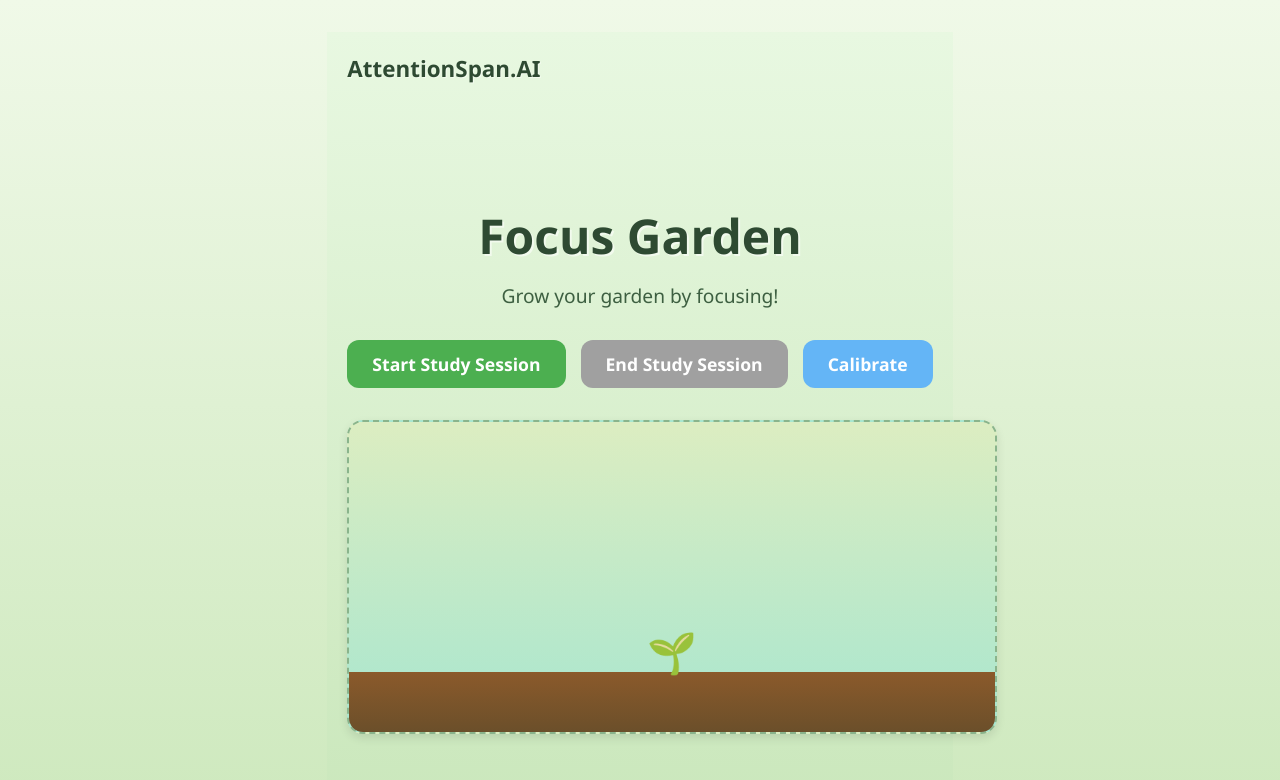
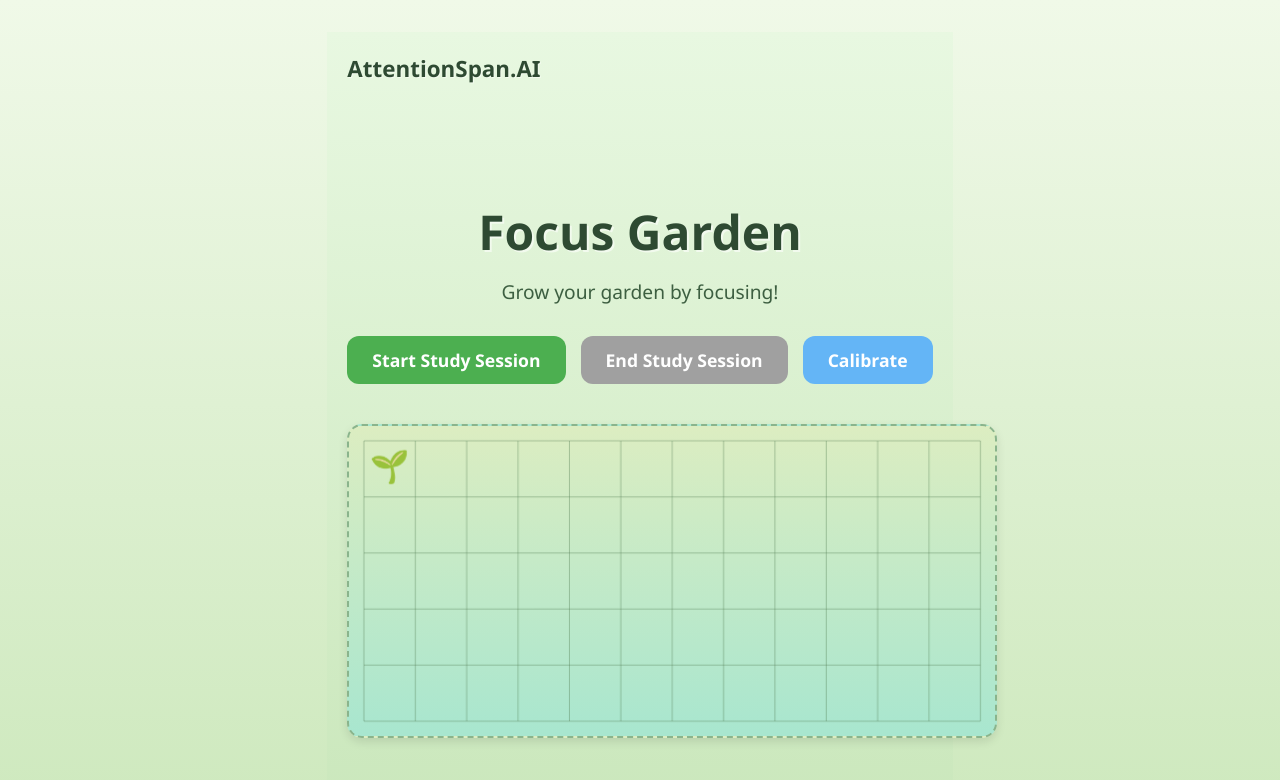
Before and after one commit to Madrobot9182/AttentionSpan.ai, a React app in the folder app/frontend/: page / in a window 1280 px wide. Shown: the top 780 px of the page. Built offline with nearby package versions, Linux system fonts and the light colour scheme; the HTML template or start-up script is replaced by a standard one.

Commit message:
Made Garden Grid

```diff
--- /dev/null
+++ b/app/frontend/src/components/Garden.css
@@ -0,0 +1,87 @@
+  /* GARDEN SECTION */
+  .garden-section {
+    margin-top: 40px;
+    padding: 30px;
+    background: rgba(255, 255, 255, 0.6);
+    border: 2px dashed #8ab48c;
+    border-radius: 15px;
+    min-height: 200px;
+  }
+
+  .garden-placeholder {
+    color: #507a52;
+    font-size: 1.2rem;
+    opacity: 0.8;
+  }
+
+  .garden-section {
+  position: relative;
+  width: 100%;
+  height: 250px;
+  margin-top: 2rem;
+  display: flex;
+  justify-content: center;
+  align-items: flex-end;
+  background: linear-gradient(to top, #a8e6cf 0%, #dcedc1 100%);
+  border-radius: 16px;
+  overflow: hidden;
+  box-shadow: 0 4px 10px rgba(0,0,0,0.1);
+}
+
+/* Soil base at the bottom */
+.soil {
+  position: absolute;
+  bottom: 0;
+  width: 100%;
+  height: 60px;
+  background: linear-gradient(to top, #6b4f2a 0%, #8b5a2b 100%);
+  display: flex;
+  justify-content: center;
+  align-items: flex-start;
+}
+
+/* Sapling / plant at center */
+.sapling {
+  font-size: 2.5rem;
+  position: relative;
+  bottom: 50px; /* makes it stick out of the soil */
+  transition: transform 1s ease;
+}
+
+/* Later: make it grow over time */
+.sapling.grow-1 {
+  transform: scale(1.2);
+}
+.sapling.grow-2 {
+  transform: scale(1.5);
+}
+.sapling.grow-3 {
+  transform: scale(2);
+}
+.garden-section {
+  margin-top: 40px;
+  padding: 30px;
+  background: rgba(255, 255, 255, 0.6);
+  border: 2px dashed #8ab48c;
+  border-radius: 15px;
+  min-height: 250px;
+  position: relative;
+  width: 100%;
+  display: flex;
+  justify-content: center;
+  align-items: center;
+  background: linear-gradient(to top, #a8e6cf 0%, #dcedc1 100%);
+  box-shadow: 0 4px 10px rgba(0, 0, 0, 0.1);
+  overflow: hidden;
+}
+
+.garden-canvas {
+  position: absolute;
+  top: 0;
+  left: 0;
+  width: 100%;
+  height: 100%;
+  display: block;
+  z-index: 0;
+  border-radius: 15px;
+}
--- /dev/null
+++ b/app/frontend/src/components/Garden.tsx
@@ -0,0 +1,95 @@
+import React, { useState, useEffect, useRef } from 'react'
+import { observer } from 'mobx-react-lite'
+import projectStore from '../ProjectStore'
+import './Garden.css'
+
+const Garden: React.FC = observer(() => {
+  const [growthStage, setGrowthStage] = useState(0)
+  const canvasRef = useRef<HTMLCanvasElement | null>(null)
+  const CELL_SIZE = 50
+  const PADDING = 15 // space inside edges
+
+  // Growth logic
+  useEffect(() => {
+    let timer: ReturnType<typeof setInterval>
+    if (projectStore.isStudying) {
+      timer = setInterval(() => {
+        setGrowthStage(prev => Math.min(prev + 1, 3))
+      }, 10000)
+    } else {
+      setGrowthStage(0)
+    }
+    return () => clearInterval(timer)
+  }, [projectStore.isStudying])
+
+  const plantEmoji = ['🌱', '🌿', '🌳'][growthStage] || '🌱'
+
+  // Draw grid and plant
+  useEffect(() => {
+    const canvas = canvasRef.current
+    if (!canvas) return
+    const ctx = canvas.getContext('2d')
+    if (!ctx) return
+
+    const drawGrid = () => {
+        const parent = canvas.parentElement
+        if (!parent) return
+
+        const { width, height } = parent.getBoundingClientRect()
+        canvas.width = width
+        canvas.height = height
+
+        // Compute max number of rows and columns that fit inside the canvas with padding
+        const cols = Math.floor((width - PADDING * 2) / CELL_SIZE)
+        const rows = Math.floor((height - PADDING * 2) / CELL_SIZE)
+
+        // Adjust actual cell size to perfectly fit the canvas
+        const actualCellWidth = (width - PADDING * 2) / cols
+        const actualCellHeight = (height - PADDING * 2) / rows
+
+        ctx.clearRect(0, 0, width, height)
+
+        // Draw vertical lines
+        ctx.strokeStyle = 'rgba(80, 122, 82, 0.4)'
+        ctx.lineWidth = 1
+        for (let c = 0; c <= cols; c++) {
+            const x = PADDING + c * actualCellWidth
+            ctx.beginPath()
+            ctx.moveTo(x, PADDING)
+            ctx.lineTo(x, height - PADDING)
+            ctx.stroke()
+        }
+
+        // Draw horizontal lines
+        for (let r = 0; r <= rows; r++) {
+            const y = PADDING + r * actualCellHeight
+            ctx.beginPath()
+            ctx.moveTo(PADDING, y)
+            ctx.lineTo(width - PADDING, y)
+            ctx.stroke()
+        }
+
+        // Draw example plant in top-left cell
+        ctx.font = '32px serif'
+        ctx.textAlign = 'center'
+        ctx.textBaseline = 'middle'
+        const cellCenterX = PADDING + actualCellWidth / 2
+        const cellCenterY = PADDING + actualCellHeight / 2
+        ctx.fillText(plantEmoji, cellCenterX, cellCenterY)
+    }
+
+
+
+    drawGrid()
+    window.addEventListener('resize', drawGrid)
+    return () => window.removeEventListener('resize', drawGrid)
+  }, [growthStage])
+
+  return (
+    <div className="garden-section">
+      <canvas ref={canvasRef} className="garden-canvas" />
+    </div>
+  )
+})
+
+export default Garden
--- a/app/frontend/src/pages/Home.css
+++ b/app/frontend/src/pages/Home.css
@@ -106,64 +106,3 @@
     font-weight: bold;
     font-size: 1.2rem;
   }
-
-  /* GARDEN SECTION */
-  .garden-section {
-    margin-top: 40px;
-    padding: 30px;
-    background: rgba(255, 255, 255, 0.6);
-    border: 2px dashed #8ab48c;
-    border-radius: 15px;
-    min-height: 200px;
-  }
-
-  .garden-placeholder {
-    color: #507a52;
-    font-size: 1.2rem;
-    opacity: 0.8;
-  }
-
-  .garden-section {
-  position: relative;
-  width: 100%;
-  height: 250px;
-  margin-top: 2rem;
-  display: flex;
-  justify-content: center;
-  align-items: flex-end;
-  background: linear-gradient(to top, #a8e6cf 0%, #dcedc1 100%);
-  border-radius: 16px;
-  overflow: hidden;
-  box-shadow: 0 4px 10px rgba(0,0,0,0.1);
-}
-
-/* Soil base at the bottom */
-.soil {
-  position: absolute;
-  bottom: 0;
-  width: 100%;
-  height: 60px;
-  background: linear-gradient(to top, #6b4f2a 0%, #8b5a2b 100%);
-  display: flex;
-  justify-content: center;
-  align-items: flex-start;
-}
-
-/* Sapling / plant at center */
-.sapling {
-  font-size: 2.5rem;
-  position: relative;
-  bottom: 50px; /* makes it stick out of the soil */
-  transition: transform 1s ease;
-}
-
-/* Later: make it grow over time */
-.sapling.grow-1 {
-  transform: scale(1.2);
-}
-.sapling.grow-2 {
-  transform: scale(1.5);
-}
-.sapling.grow-3 {
-  transform: scale(2);
-}
--- a/app/frontend/src/pages/Home.tsx
+++ b/app/frontend/src/pages/Home.tsx
@@ -3,6 +3,7 @@ import { useNavigate } from 'react-router-dom'
 import { observer } from 'mobx-react-lite'
 import projectStore from '../ProjectStore'
 import './Home.css'
+import Garden from '../components/Garden'
 
 const Home: React.FC = observer(() => {
   const navigate = useNavigate()
@@ -47,9 +48,6 @@ const Home: React.FC = observer(() => {
     navigate('/calibrate')
   }
 
-  // Optional: plant emoji that changes as it grows
-  const plantEmoji = ['🌱', '🌿', '🌳'][growthStage] || '🌱'
-
   return (
     <main className="home-container">
       <header className="brand-title">AttentionSpan.AI</header>
@@ -91,12 +89,7 @@ const Home: React.FC = observer(() => {
           </p>
         )}
 
-        <div className="garden-section">
-          <div className="soil">
-            {/* <div className={`sapling grow-${growthStage}`}>{plantEmoji}</div> */}
-            <div className={`sapling grow-${growthStage}`}>{plantEmoji}</div>
-          </div>
-        </div>
+        <Garden />
       </section>
     </main>
   )
```
